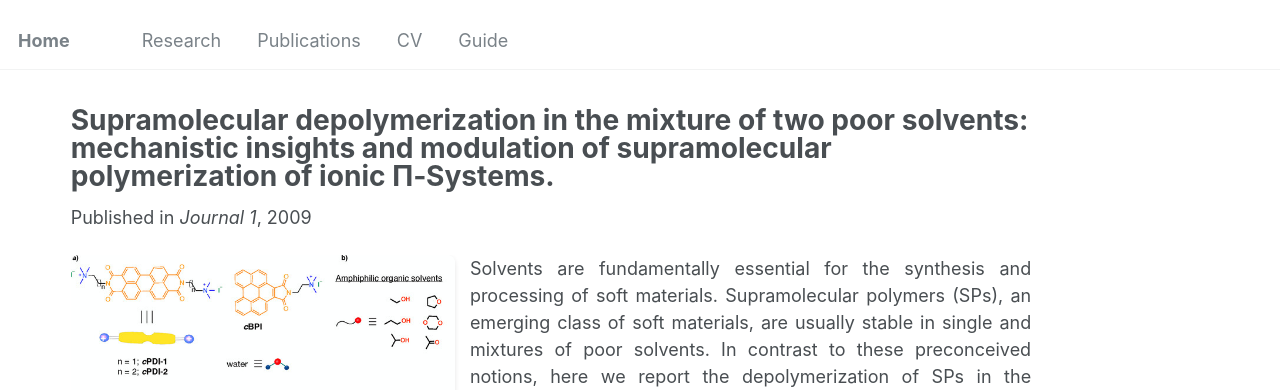
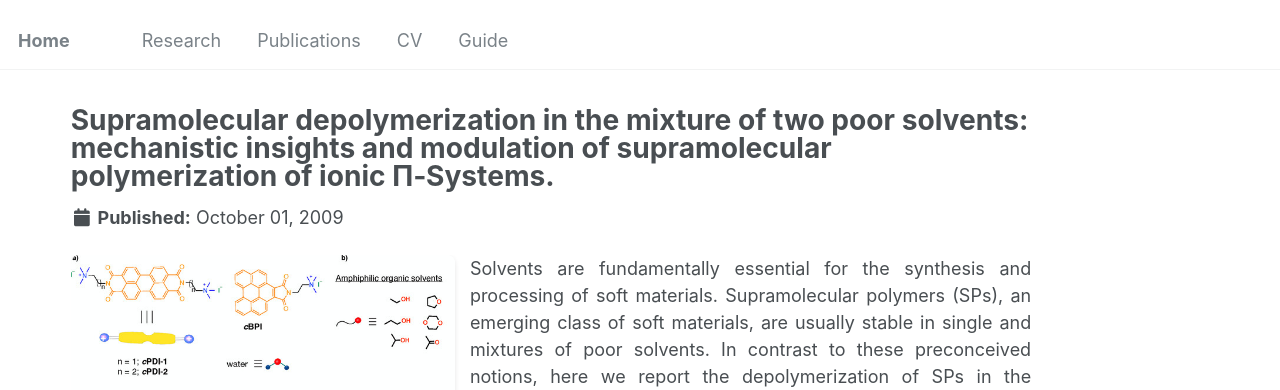
Before and after one commit to srahul21/srahul21.github.io, a Jekyll site: the page built from _publications/2009-10-01-paper-title-number-1.md, in a window 1280 px wide and 900 px high. Shown: the top 390 px of the window. Built offline with Jekyll 4.4.1, drawn with Linux system fonts in a browser that asks for light colours.

Commit message:
Update 2009-10-01-paper-title-number-1.md

```diff
--- a/_publications/2009-10-01-paper-title-number-1.md
+++ b/_publications/2009-10-01-paper-title-number-1.md
@@ -1,5 +1,5 @@
 ---
-title: "S. Kotha, M. F. J. Mabesoone, D. Srideep, R. Sahu, S. K. Reddy, K. V. Rao, Supramolecular depolymerization in the mixture of two poor solvents: mechanistic insights and modulation of supramolecular polymerization of ionic Π‐Systems. Angewandte Chemie 133, 5519–5526 (2020)."
+title: "S. Kotha, M. F. J. Mabesoone, D. Srideep, R. Sahu, S. K. Reddy, K. V. Rao, Supramolecular depolymerization in the mixture of two poor solvents: mechanistic insights and modulation of supramolecular polymerization of ionic Π‐Systems. <i>Angewandte Chemie</i> 133, 5519–5526 (2020)."
 display_title: "Supramolecular depolymerization in the mixture of two poor solvents: mechanistic insights and modulation of supramolecular polymerization of ionic Π‐Systems."
 collection: publications
 category: manuscripts
@@ -7,7 +7,6 @@ permalink: /publication/2009-10-01-paper-title-number-1
 year: 2021
 image: '/images/ange202011977-fig-0001-m.jpg' # Path to the article image
 excerpt: 'This paper is about the number 1. The number 2 is left for future work.'
-venue: 'Journal 1'
 paperurl: 'https://onlinelibrary.wiley.com/doi/full/10.1002/ange.202011977'
 ---
 
```
